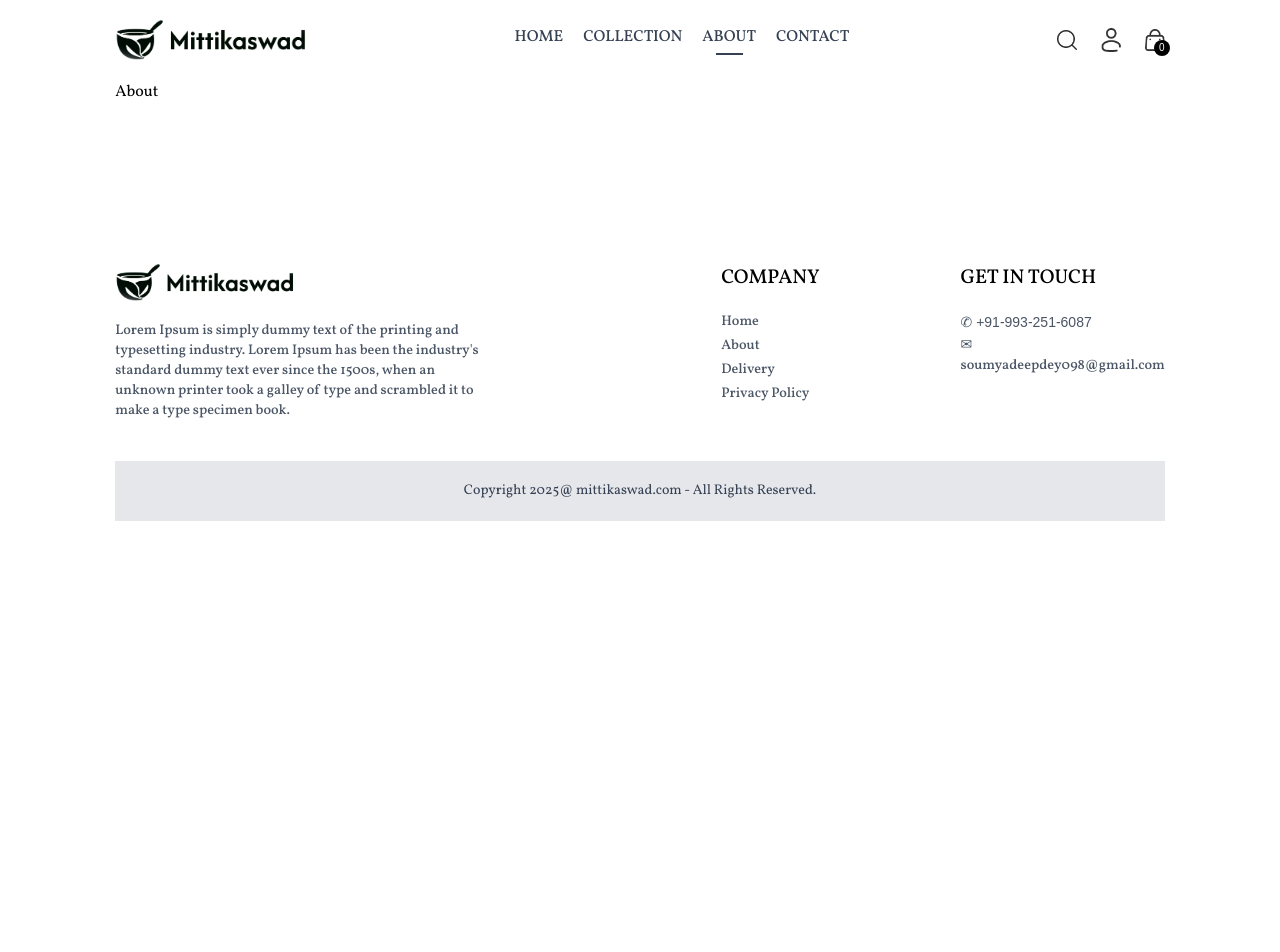
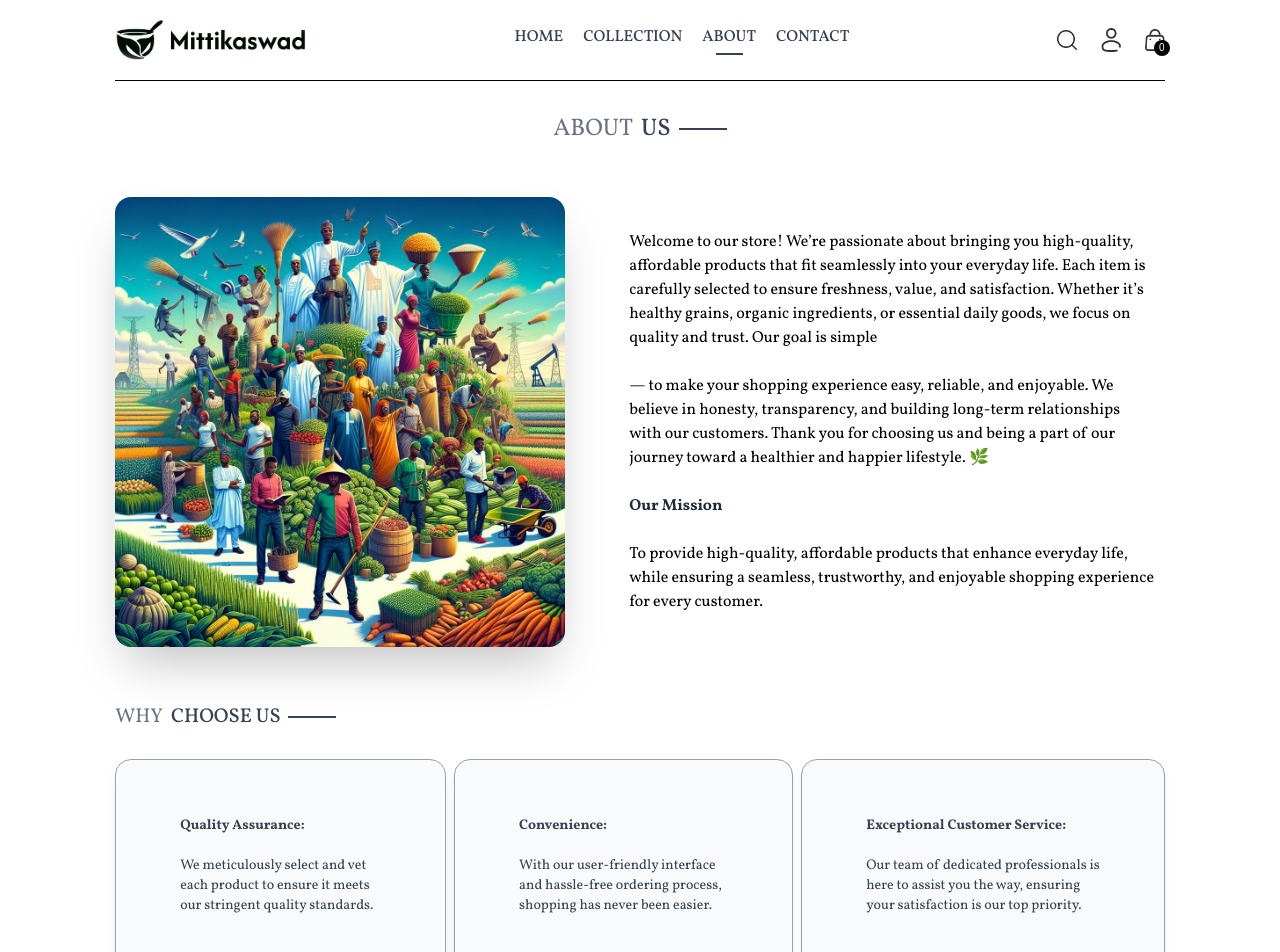
Before and after one commit to soumyadeepDey1/MittiKaSwad-Frontend, a React (Vite) app: page /about in a window 1280 px wide. Shown: the top 952 px of the page. Before the commit the page ends 800 px from the top, so only its background shows below. Built offline with nearby package versions, Linux system fonts and the light colour scheme; a web font is replaced by a local one.

Commit message:
Enhance About page: add content sections, images, and mission statement; update Login page to require password input

```diff
--- a/src/pages/About.jsx
+++ b/src/pages/About.jsx
@@ -1,9 +1,72 @@
-import React from 'react'
-
+import React from "react";
+import Title from "../components/Title";
+import { assets } from "../assets/assets.js";
+import NewsLetterBox from '../components/NewsLetterBox'
 const About = () => {
   return (
-    <div>About</div>
-  )
-}
+    <div>
+      <div className="text-2xl text-center pt-8 border-t">
+        <Title text1={"ABOUT"} text2={"US"} />
+      </div>
+      <div className="my-10 flex flex-col md:flex-row gap-16">
+        <img
+          className="w-full md:max-w-[450px] max-h-200 rounded-2xl shadow-2xl"
+          src={assets.about_img}
+          alt=""
+        />
+        <div className="flex flex-col justify-center gap-6 md:w-2/4 text-gra">
+          <p>
+            Welcome to our store! We’re passionate about bringing you
+            high-quality, affordable products that fit seamlessly into your
+            everyday life. Each item is carefully selected to ensure freshness,
+            value, and satisfaction. Whether it’s healthy grains, organic
+            ingredients, or essential daily goods, we focus on quality and
+            trust. Our goal is simple
+          </p>
+          <p>
+            — to make your shopping experience easy, reliable, and enjoyable. We
+            believe in honesty, transparency, and building long-term
+            relationships with our customers. Thank you for choosing us and
+            being a part of our journey toward a healthier and happier
+            lifestyle. 🌿
+          </p>
+          <b className="text-gray-800">Our Mission</b>
+          <p>
+            To provide high-quality, affordable products that enhance everyday
+            life, while ensuring a seamless, trustworthy, and enjoyable shopping
+            experience for every customer.
+          </p>
+        </div>
+      </div>
+      <div className="text-xl py-4">
+        <Title text1={"WHY"} text2={"CHOOSE US"} />
+      </div>
+      <div className="flex flex-col md:flex-row text-sm mb-20 gap-2">
+        <div className="border border-gray-400 text-gray-700 rounded-2xl shadow-lg hover:shadow-2xl hover:scale-101 bg-slate-50 hover:bg-slate-100 px-10 md:px-16 py-8 sm:py-14 flex flex-col gap-5">
+          <b>Quality Assurance:</b>
+          <p>
+            We meticulously select and vet each product to ensure it meets our
+            stringent quality standards.
+          </p>
+        </div>
+        <div className="border border-gray-400 text-gray-700 rounded-2xl shadow-md hover:shadow-2xl hover:scale-101 bg-slate-50 hover:bg-slate-100 px-10 md:px-16 py-8 sm:py-14 flex flex-col gap-5">
+          <b>Convenience:</b>
+          <p>
+            With our user-friendly interface and hassle-free ordering process,
+            shopping has never been easier.
+          </p>
+        </div>
+        <div className="border border-gray-400 text-gray-700 rounded-2xl shadow-md hover:shadow-2xl hover:scale-101 bg-slate-50 hover:bg-slate-100 px-10 md:px-16 py-8 sm:py-14 flex flex-col gap-5">
+          <b>Exceptional Customer Service:</b>
+          <p>
+            Our team of dedicated professionals is here to assist you the way,
+            ensuring your satisfaction is our top priority.
+          </p>
+        </div>
+      </div>
+      <NewsLetterBox/>
+    </div>
+  );
+};
 
-export default About
+export default About;
--- a/src/pages/Login.jsx
+++ b/src/pages/Login.jsx
@@ -33,6 +33,7 @@ const Login = () => {
           type="password"
           className="w-full px-3 py-2 border border-gray-800 rounded"
           placeholder="Password"
+          required
         />
         <div className="w-full flex justify-between text-sm mt-[-8px]">
           <p className="cursor-pointer hover:underline">Forgote your password?</p>
```
Also changed, not shown: src/assets/about_img.png, src/assets/contact_img.png.
